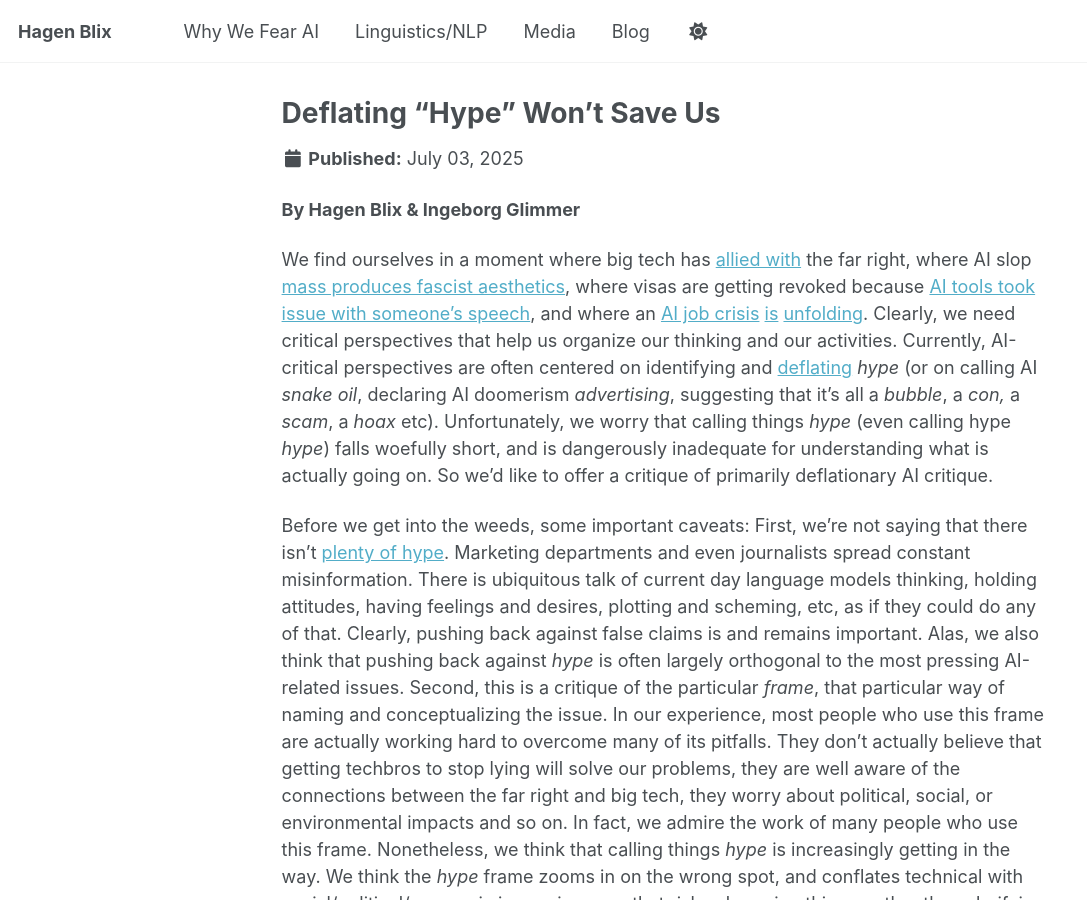
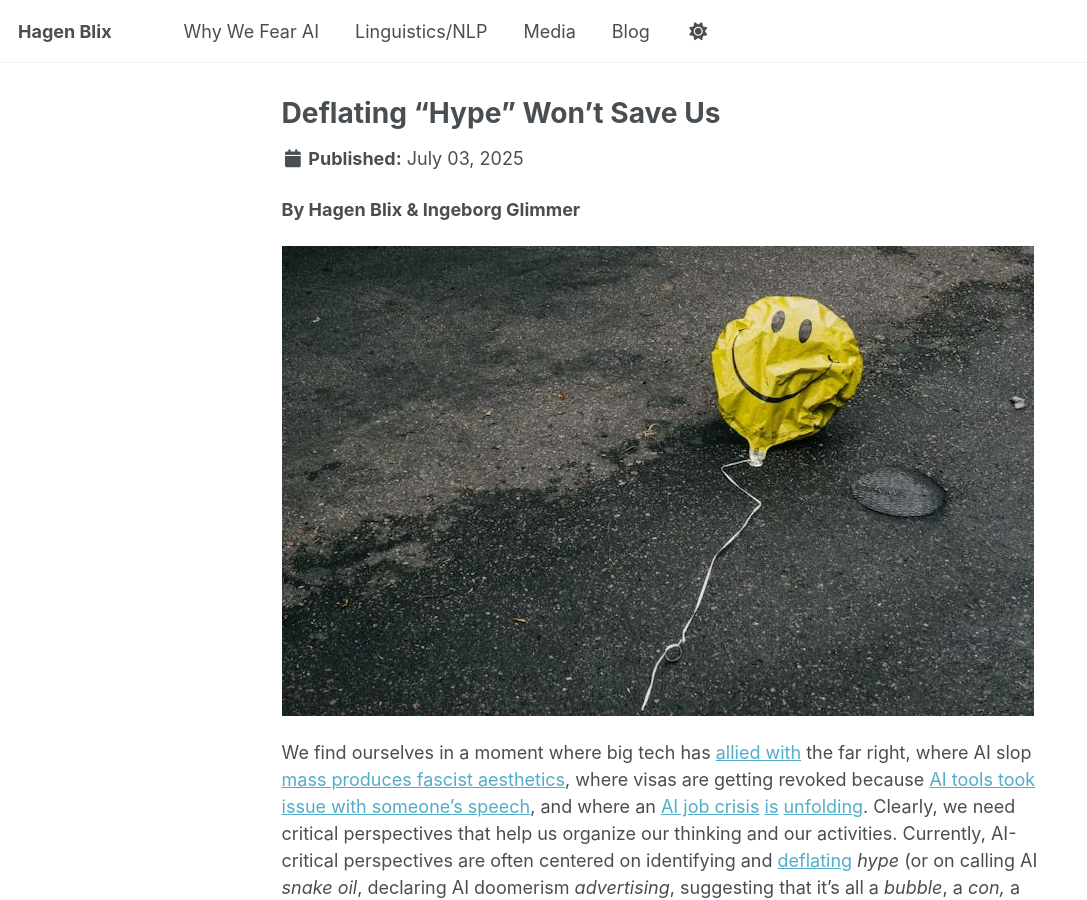
Before and after one commit to hagenblix/hagenblix.github.io, a Jekyll site: the page built from _posts/2025-07-03-deflating-hype.md, in a window 1280 px wide and 900 px high. Shown: the whole window, without its empty margins (0-1087 px from the left). Built offline with Jekyll 4.4.1, drawn with Linux system fonts in a browser that asks for light colours; a script that is not in the unit is left out.

Commit message:
Update 2025-07-03-deflating-hype.md

```diff
--- a/_posts/2025-07-03-deflating-hype.md
+++ b/_posts/2025-07-03-deflating-hype.md
@@ -7,6 +7,8 @@ tags:
   - hype
 ---
 **By Hagen Blix & Ingeborg Glimmer**
+
+![A picture of a deflated balloon. Picture credit: Nathan Dumlao https://unsplash.com/photos/smiling-emoji-balloon-beside-black-car-during-daytime-qDbnNDF2jZ4](https://hagenblix.github.io/images/deflate.jpg)
 
 We find ourselves in a moment where big tech has [allied with](https://jacobin.com/2025/02/tech-workers-silicon-valley-trump) the far right, where AI slop [mass produces fascist aesthetics](https://newsocialist.org.uk/transmissions/ai-the-new-aesthetics-of-fascism/), where visas are getting revoked because [AI tools took issue with someone’s speech](https://www.brennancenter.org/our-work/analysis-opinion/us-ai-driven-catch-and-revoke-initiative-threatens-first-amendment-rights), and where an [AI job crisis](https://www.bloodinthemachine.com/p/the-ai-jobs-crisis-is-here-now) [is](https://techcrunch.com/2025/05/21/tech-layoffs-2025-list/) [unfolding](https://www.bloomberg.com/news/articles/2025-05-14/microsoft-layoffs-hit-software-engineers-as-industry-touts-ai-savings). Clearly, we need critical perspectives that help us organize our thinking and our activities. Currently, AI-critical perspectives are often centered on identifying and [deflating](https://bsky.app/profile/mkirschenbaum.bsky.social/post/3lpeocjxacc2z) *hype* (or on calling AI *snake oil*, declaring AI doomerism *advertising*, suggesting that it’s all a *bubble*, a *con,* a *scam*, a *hoax* etc). Unfortunately, we worry that calling things *hype* (even calling hype *hype*) falls woefully short, and is dangerously inadequate for understanding what is actually going on. So we’d like to offer a critique of primarily deflationary AI critique.
 
```
